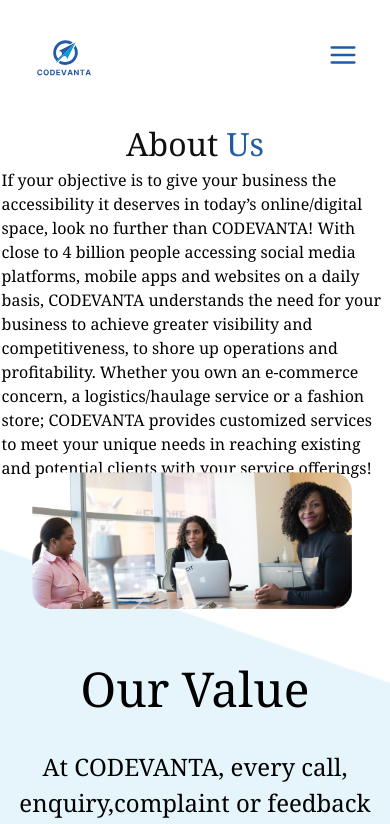
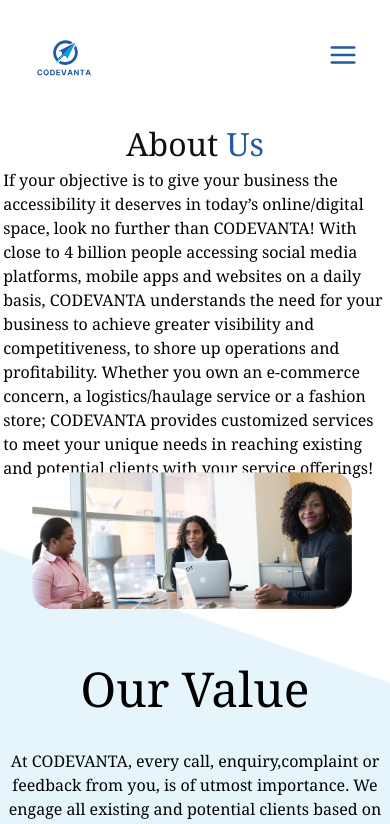
Before and after one commit to Code-Vanta/CompanyWebsite, a React (Vite) app in the folder CodeVanta/: page /about in a window 390 px wide. Shown: the top 824 px of the page. Built offline with nearby package versions, Linux system fonts and the light colour scheme.

Commit message:
search omission

```diff
--- a/CodeVanta/src/component/About/Notion.jsx
+++ b/CodeVanta/src/component/About/Notion.jsx
@@ -3,7 +3,7 @@
 
 const Notion = () => {
   return (
-      <div className="text-center px-[7rem] sm:text-start flex flex-col sm:px-[0.1rem] md:px-[1rem] relative">
+      <div className="text-center px-[7rem] sm:text-start flex flex-col sm:px-[0.2rem] md:px-[1rem] relative">
         <h1 className="text-[5rem] sm:text-center font-normal text-[#111010] sm:text-[2rem] ">
           About <span className="text-[#225AA5]">Us</span>
         </h1>
--- a/CodeVanta/src/component/About/Value.jsx
+++ b/CodeVanta/src/component/About/Value.jsx
@@ -7,7 +7,7 @@
         <p className="text-[3rem] text-center font-medium py-[1.5rem] sm:py-[rem] ">
           Our Value{" "}
         </p>
-        <p className="text-center text-[1.5rem]">
+        <p className="text-center">
           At CODEVANTA, every call, enquiry,complaint or feedback from you, is
           of utmost importance. We engage all existing and potential clients
           based on the following tenets of our value proposition.
--- a/CodeVanta/src/component/langingpage/heroHome/HeroH.jsx
+++ b/CodeVanta/src/component/langingpage/heroHome/HeroH.jsx
@@ -32,16 +32,6 @@
           <img src={image} alt="" />
         </div>
       </div>
-      <div className="flex justify-center">
-        <div className="mx-[5rem] my-3 px-4 w-[30rem] sm:bg-slate-100 flex justify-between items-center rounded-full border-[1px] border-black">
-          <input
-            type="text"
-            placeholder="Search for services..."
-            className="border-none rounded-full w-[90%] p-2 sm:bg-slate-100 outline-none"
-          />
-          <CiSearch className="text-gray-700" />
-        </div>
-      </div>
     </section>
   );
 }
--- a/CodeVanta/src/pages/Service.jsx
+++ b/CodeVanta/src/pages/Service.jsx
@@ -21,7 +21,7 @@
               <p className="text-[1.3rem] sm:text-[1.1rem]">01</p>
             </span>
             <span className="flex flex-col gap-2 sm:gap-1">
-              <p className="w-[9rem] font-bold text-[1.3rem] leading-tight sm:text-[1.1rem]">
+              <p className="sm:w-[9rem] font-bold text-[1.3rem] leading-tight sm:text-[1.1rem]">
                 Web Design and Development{" "}
               </p>
               <p className="w-[25rem] text-[1rem]  sm:w-[19rem] ">
@@ -91,7 +91,7 @@
               <p className="text-[1.3rem] sm:text-[1.1rem]">05</p>
             </span>
             <span className="flex flex-col gap-2">
-              <p className="w-[11rem] font-bold leading-tight sm:text-[1.1rem] text-[1.3rem]">
+              <p className="sm:w-[11rem] font-bold leading-tight sm:text-[1.1rem] text-[1.3rem]">
                 Consulting & Advisory Services
               </p>
               <p className="w-[25rem] text-[0.9rem] sm:w-[19rem]">
```
